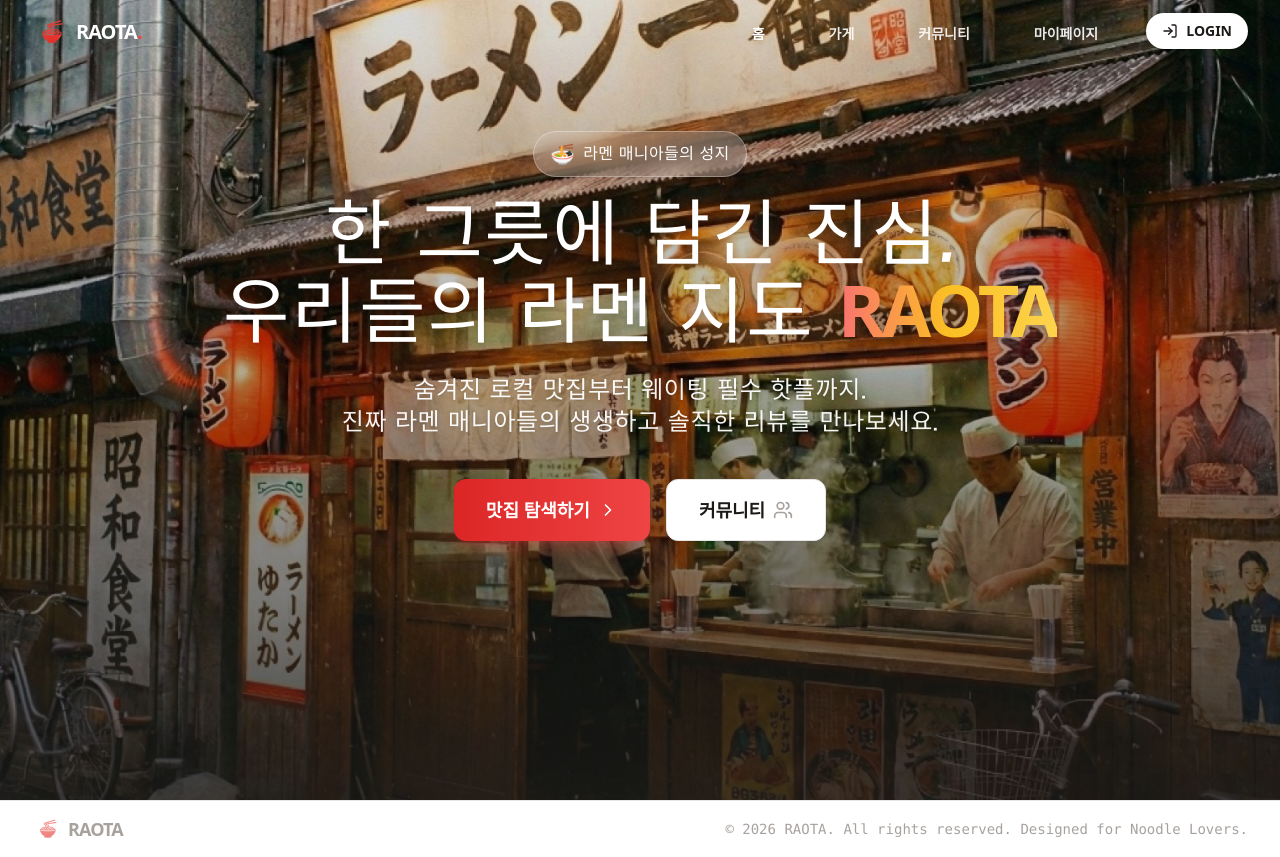
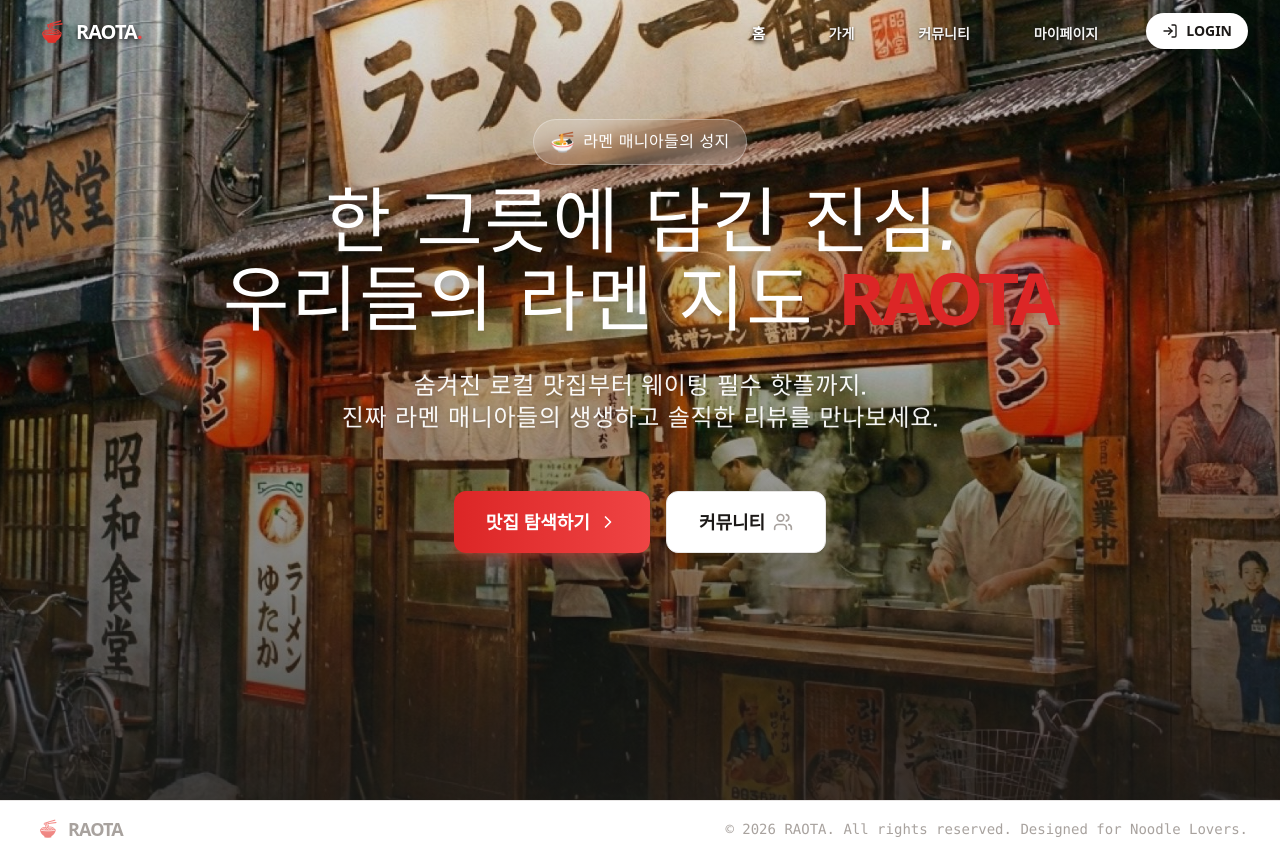
Before and after one commit to raota-team/raota-front, a Next.js app: page / in a window 1280 px wide. Built offline with nearby package versions, Linux system fonts and the light colour scheme.

Commit message:
design: GNB 시인성 개선 및 히어로 섹션 타이포그래피/여백 최적화

```diff
--- a/app/components/Header.tsx
+++ b/app/components/Header.tsx
@@ -47,11 +47,11 @@ const Header: React.FC<HeaderProps> = ({ isLoggedIn, handleLogout }) => {
 
   const isTransparent = isHomePage && !scrolled && !isMobile;
   const isFloating = isHomePage && scrolled;
-  const navTextColor = isTransparent ? 'text-white/90 hover:text-white font-extrabold' : 'text-stone-500 hover:text-red-500 font-extrabold';
-  const activeTextColor = isTransparent ? 'text-white font-black drop-shadow-md' : 'text-red-600 font-black';
-  const logoTextColor = isTransparent ? 'text-white drop-shadow-md' : 'text-stone-900';
+  const navTextColor = isTransparent ? 'text-white/95 hover:text-white font-extrabold drop-shadow-[0_1.2px_1.2px_rgba(0,0,0,0.8)]' : 'text-stone-500 hover:text-red-500 font-extrabold';
+  const activeTextColor = isTransparent ? 'text-white font-black drop-shadow-[0_2px_2px_rgba(0,0,0,1)] scale-105' : 'text-red-600 font-black';
+  const logoTextColor = isTransparent ? 'text-white drop-shadow-[0_2px_2px_rgba(0,0,0,0.8)]' : 'text-stone-900';
   const loginBtnClass = isTransparent
-    ? 'bg-white text-stone-900 hover:bg-stone-100'
+    ? 'bg-white text-stone-900 hover:bg-stone-100 shadow-xl'
     : 'bg-stone-900 text-white hover:bg-red-600';
 
   return (
--- a/app/page.tsx
+++ b/app/page.tsx
@@ -33,12 +33,12 @@ export default function HomePage() {
             <span className={`text-white text-sm md:text-base ${doHyeon.className} tracking-wide`}>라멘 매니아들의 성지</span>
           </div>
 
-          <h1 className={`text-5xl md:text-7xl text-white mb-6 leading-tight drop-shadow-lg ${doHyeon.className} tracking-wide`}>
+          <h1 className={`text-5xl md:text-7xl text-white mb-8 leading-tight drop-shadow-lg ${doHyeon.className} tracking-wide`}>
             한 그릇에 담긴 진심,<br />
-            우리들의 라멘 지도 <span className="text-transparent bg-clip-text bg-gradient-to-r from-red-400 via-amber-400 to-amber-300 font-sans font-black tracking-tighter">RAOTA</span>
+            우리들의 라멘 지도 <span className="text-red-600 font-sans font-black tracking-tighter drop-shadow-[0_0_15px_rgba(220,38,38,0.5)]">RAOTA</span>
           </h1>
 
-          <p className={`text-lg md:text-2xl text-white/95 mb-10 max-w-2xl mx-auto leading-relaxed drop-shadow ${doHyeon.className} tracking-wide`}>
+          <p className={`text-lg md:text-2xl text-white/95 mb-14 max-w-2xl mx-auto leading-relaxed drop-shadow ${doHyeon.className} tracking-wide`}>
             숨겨진 로컬 맛집부터 웨이팅 필수 핫플까지.<br className="hidden md:block" />
             진짜 라멘 매니아들의 생생하고 솔직한 리뷰를 만나보세요.
           </p>
```
